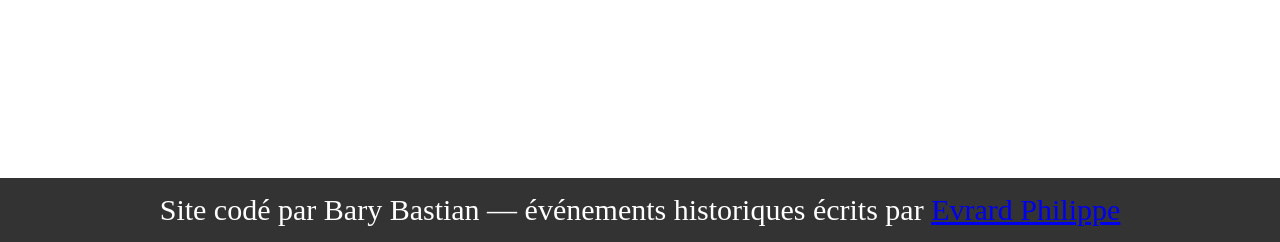
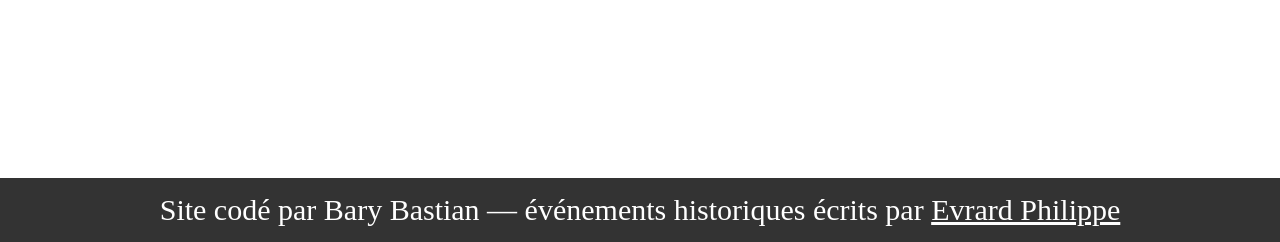
Before and after one commit to babadu17/evenement-du-jour, a Flask app: page / in a window 1280 px wide. Shown: the part 558-800 px from the top of the page. Run offline with Flask 3, Linux system fonts and the light colour scheme.

Commit message:
Update style.css

```diff
--- a/static/style.css
+++ b/static/style.css
@@ -27,3 +27,7 @@ header {
   color: white;
   text-align: center;
 }
+
+a {
+ color: white;
+}
```
